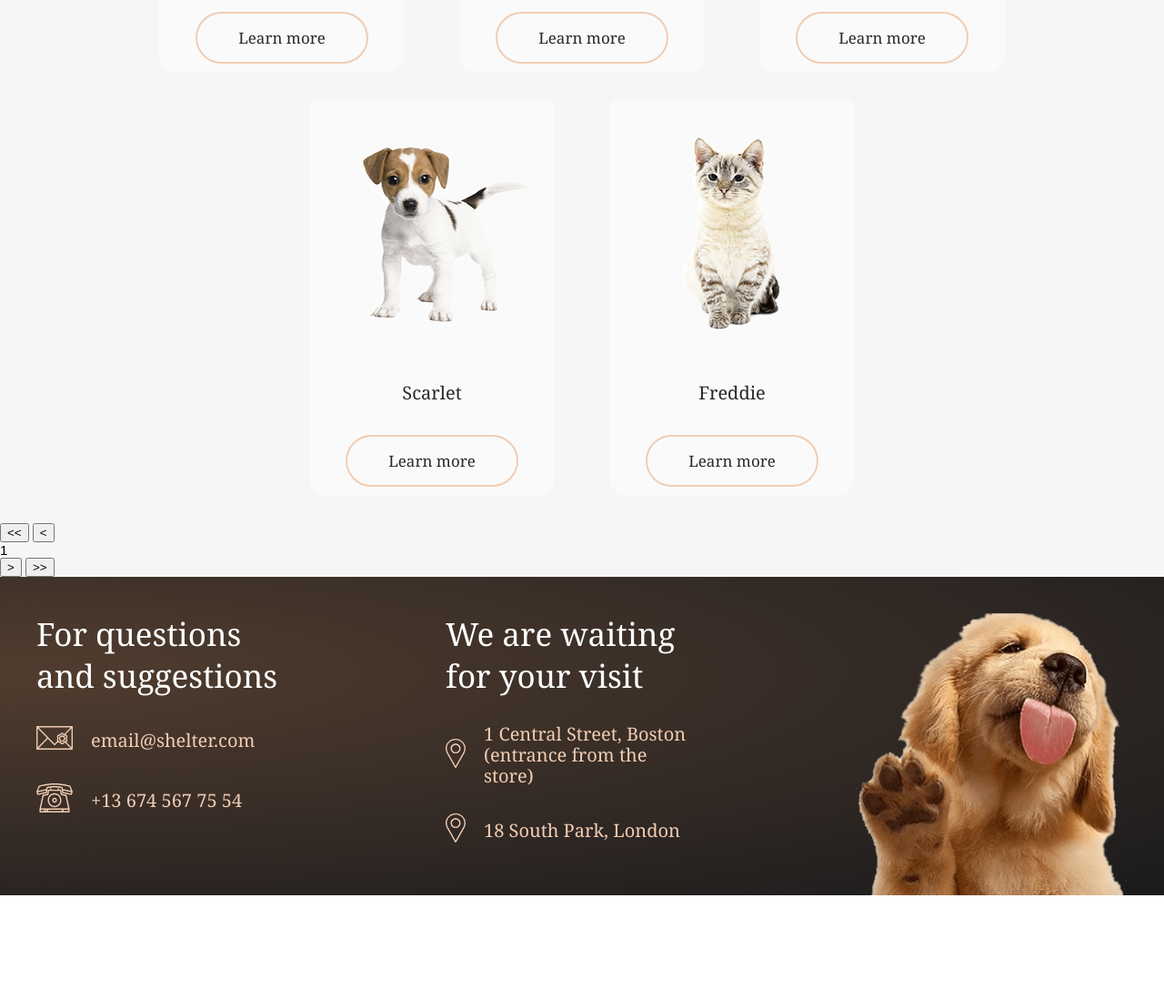
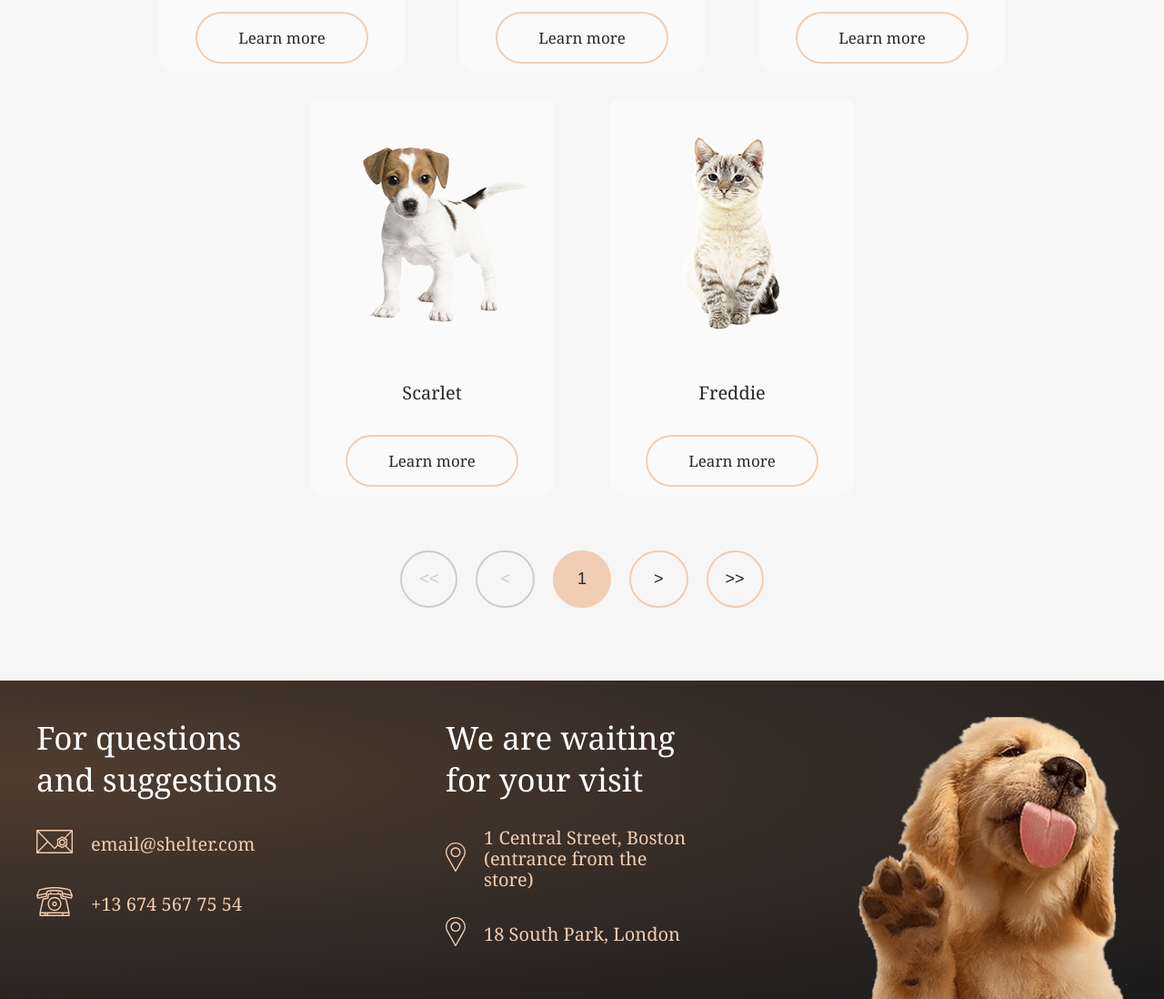
Before and after one commit to EmilEbulisov/shelter, a plain HTML site: page pets.html in a window 1280 px wide. Shown: the part 1200-2298 px from the top of the page at 91% size. Before the commit the page ends 2184 px from the top, so only its background shows below. Drawn offline with Linux system fonts and the light colour scheme.

Commit message:
Доделал кнопки

```diff
--- a/style.css
+++ b/style.css
@@ -394,7 +394,7 @@ h1, h2, h3, h4 {
     color: #292929;
 }
 .pet_main {
-    padding-top: 80px;
+    padding: 80px 0;
     background-color: #f6f6f6;
 }
 .pet_heading {
@@ -409,10 +409,8 @@ h1, h2, h3, h4 {
     display: flex;
     justify-content: center;
     flex-wrap: wrap;
+    margin-bottom: 30px;
 }
-/* .block + .block{
-    margin-left: 60px;
-} */
 .block {
     margin-right: 30px;
     margin-left: 30px;
@@ -424,15 +422,59 @@ h1, h2, h3, h4 {
     border-radius: 20px;
 }
 .pet_page_buttons {
+    display: flex;
+    justify-content: center;
+    align-items: center;
 }
 .l1 {
-
+    color: #CDCDCD;
+    font-size: 18px;
+    padding: 19px;
+    background-color: rgba(255, 255, 255, 0);
+    border-radius: 100px;
+    border: 2px #CDCDCD solid;
 }
 .l2 {
+    color: #CDCDCD;
+    font-size: 18px;
+    padding: 19px 25px;
+    background-color: rgba(255, 255, 255, 0);
+    border-radius: 100px;
+    margin-left: 20px;
+    border: 2px #CDCDCD solid;
 }
 .page_number_button {
+    color: #292929;
+    font-size: 18px;
+    padding: 19px 25px;
+    background-color: #F1CDB3;
+    border-radius: 100px;
+    margin-left: 20px;
+    border: 2px #F1CDB3 solid;
 }
 .r1 {
+    color: #292929;
+    font-size: 18px;
+    padding: 19px 25px;
+    background-color: rgba(255, 255, 255, 0);
+    border-radius: 100px;
+    border: 2px #F1CDB3 solid;
+    margin-left: 20px;
+    transition: .2s ease-in-out;
+}
+.r1:hover {
+    background: #F1CDB3;
 }
 .r2 {
+    color: #292929;
+    font-size: 18px;
+    padding: 19px;
+    background-color: rgba(255, 255, 255, 0);
+    border-radius: 100px;
+    border: 2px #F1CDB3 solid;
+    margin-left: 20px;
+    transition: .2s ease-in-out;
 }
+.r2:hover {
+    background: #F1CDB3;
+}
```
